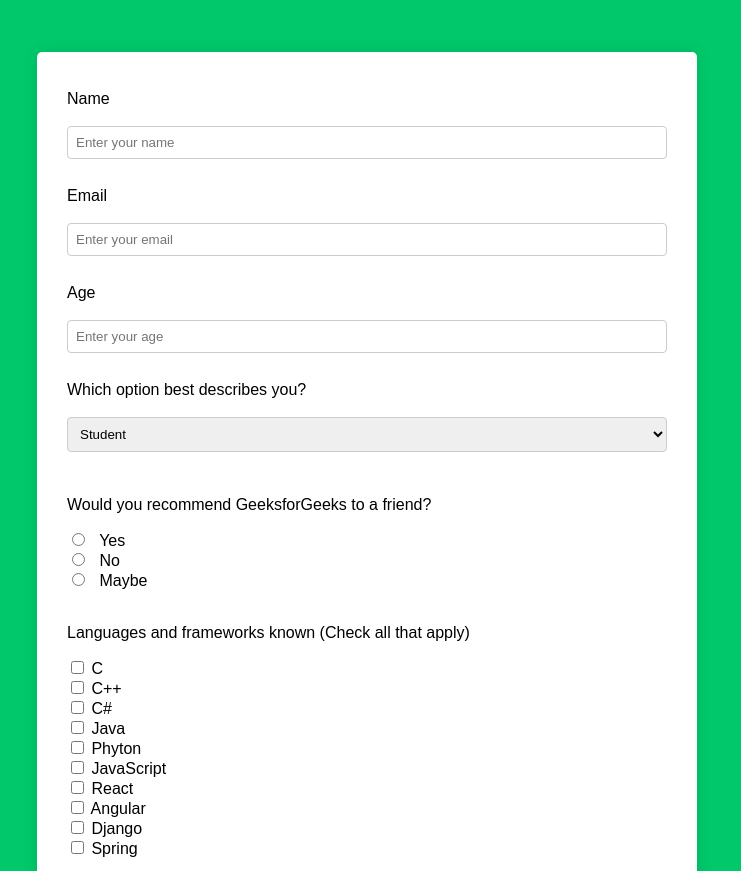
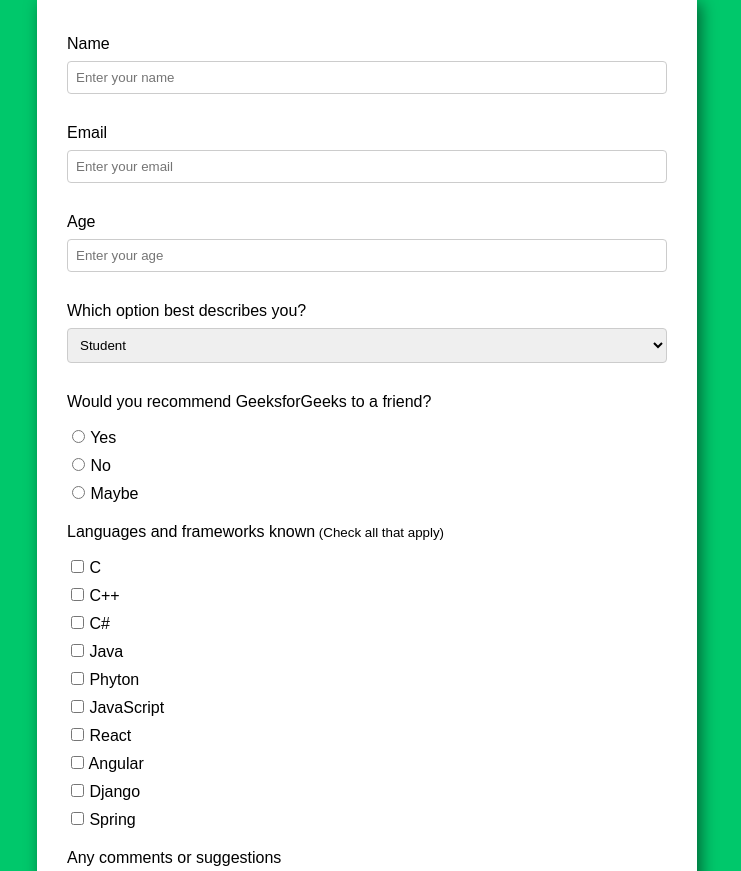
Before and after one commit to laura-gm-456/HTML-forms, a plain HTML site: page index.html in a window 1280 px wide. Shown: the part 167-1038 px from the top of the page, without its empty margins (273-1014 px from the left). Drawn offline with Linux system fonts and the light colour scheme.

Commit message:
modificado, divs x brs + margen inferior del formulario

```diff
--- a/index.html
+++ b/index.html
@@ -14,50 +14,54 @@
     <h1>GeeksforGeeks Survey Form</h1>
 
 <form class="surveyForm">
-        <br>
-    <label>Name</label><br><br>
-    <input type="text" name="name" placeholder="Enter your name" required><br><br>
+    <div class="subsection">
+        <label>Name</label>
+        <input type="text" name="name" placeholder="Enter your name" required>
+    </div>
 
-    <label>Email</label><br><br>
-    <input type="email" name="email" placeholder="Enter your email" required><br><br>
+    <div class="subsection">
+        <label>Email</label>
+        <input type="email" name="email" placeholder="Enter your email" required>
+    </div>
 
-    <label>Age</label><br><br>
-    <input type="number" name="age" placeholder="Enter your age"><br><br>
+    <div class="subsection">
+        <label>Age</label>
+        <input type="number" name="age" placeholder="Enter your age">
+    </div>
 
-
-<div>
-    <label for="description">Which option best describes you?</label><br><br>
+    <div class="subsection">
+        <label for="description">Which option best describes you?</label>
             <select id="description" name="description" required>
                 <option value="student">Student</option>
                 <option value="professional">Professional</option>
                 <option value="other">Other</option>
-            </select><br><br>
+            </select>
     </div>
 
-<div>
+    <div class="subsection">
         <p>Would you recommend GeeksforGeeks to a friend?</p>
-    <label><input type="radio" name="recommend" value="yes"> Yes </label><br>
-    <label><input type="radio" name="recommend" value="no"> No </label><br>
-    <label><input type="radio" name="recommend" value="maybe"> Maybe </label><br><br>
+        <label><input type="radio" name="recommend" value="yes"> Yes </label>
+        <label><input type="radio" name="recommend" value="no"> No </label>
+        <label><input type="radio" name="recommend" value="maybe"> Maybe </label>
     </div>
 
-<div>
-    <p>Languages and frameworks known (Check all that apply)</p>
-    <label><input type="checkbox" name="lang" value="C"> C </label><br>
-    <label><input type="checkbox" name="lang" value="C++"> C++ </label><br>
-    <label><input type="checkbox" name="lang" value="C#"> C# </label><br>
-    <label><input type="checkbox" name="lang" value="Java"> Java </label><br>
-    <label><input type="checkbox" name="lang" value="Python"> Phyton </label><br>
-    <label><input type="checkbox" name="lang" value="JavaScript"> JavaScript </label><br>
-    <label><input type="checkbox" name="lang" value="React"> React </label><br>
-    <label><input type="checkbox" name="lang" value="Angular"> Angular </label><br>
-    <label><input type="checkbox" name="lang" value="Django"> Django </label><br>
-    <label><input type="checkbox" name="lang" value="Spring"> Spring </label><br>
+    <div class="subsection">
+        <p>Languages and frameworks known<small> (Check all that apply)</small></p>
+        <label><input type="checkbox" name="lang" value="C"> C </label>
+        <label><input type="checkbox" name="lang" value="C++"> C++ </label>
+        <label><input type="checkbox" name="lang" value="C#"> C# </label>
+        <label><input type="checkbox" name="lang" value="Java"> Java </label>
+        <label><input type="checkbox" name="lang" value="Python"> Phyton </label>
+        <label><input type="checkbox" name="lang" value="JavaScript"> JavaScript </label>
+        <label><input type="checkbox" name="lang" value="React"> React </label>
+        <label><input type="checkbox" name="lang" value="Angular"> Angular </label>
+        <label><input type="checkbox" name="lang" value="Django"> Django </label>
+        <label><input type="checkbox" name="lang" value="Spring"> Spring </label>
     </div>
 
-<div>
+    <div class="subsection">
         <p>Any comments or suggestions</p>
-  <textarea name="comments" rows="4" cols="50"></textarea><br><br>
+        <textarea name="comments" rows="4" cols="50"></textarea>
     </div>
 
      <div><button type="submit" class="submitButton">Submit</button></div>
--- a/style.css
+++ b/style.css
@@ -11,14 +11,22 @@ body {
 
 .surveyForm {
     background-color: white;
-    padding: 20px 30px;
-    border-radius: 5px;
-    box-shadow: 0 0 15px rgba(0, 0, 0, 0.1);
+    padding: 40px 30px 60px;
+    border-radius: 3px;
+    box-shadow: 4px 8px 16px rgba(0, 0, 0, 0.5);
     width: 600px;
+    margin: 0px auto 40px;
     text-align: left;
-    top: 80px;
 }
 
+.surveyForm .subsection {
+    margin-bottom: 20px;
+}
+
+.surveyForm label {
+    display: block;
+    margin-bottom: 8px;
+}
 
 h1 {
     text-align: center;
@@ -41,8 +49,9 @@ textarea {
     box-sizing: border-box;
 }
 
-input[type="radio"] {
-    margin-right: 10px;
+.surveyForm input[type="radio"],
+.surveyForm input[type="checkbox"] {
+    margin-right: 1px;
 }
 
 .submitButton {
```
Lines whose indentation alone changed are shown as unchanged.
